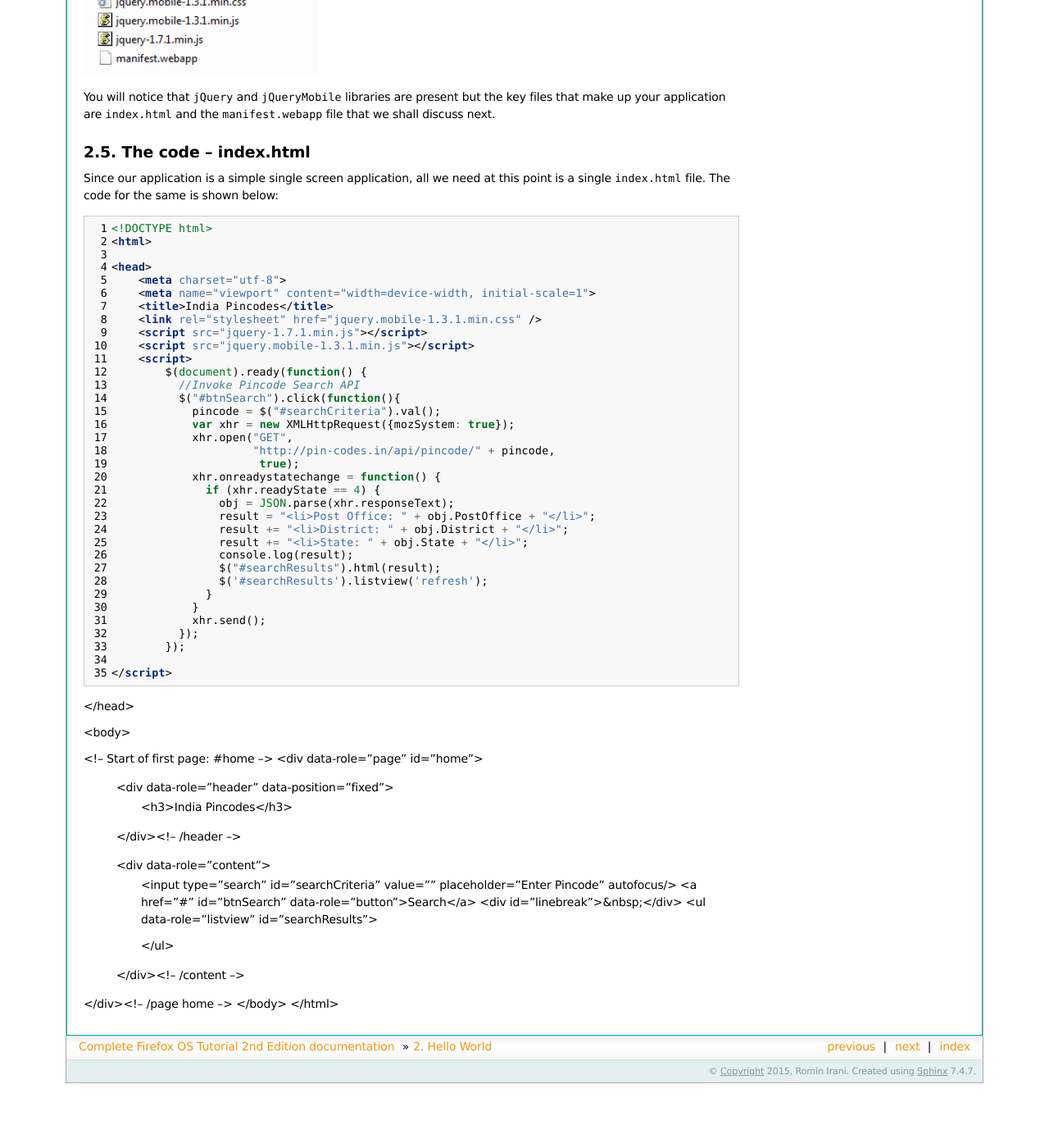
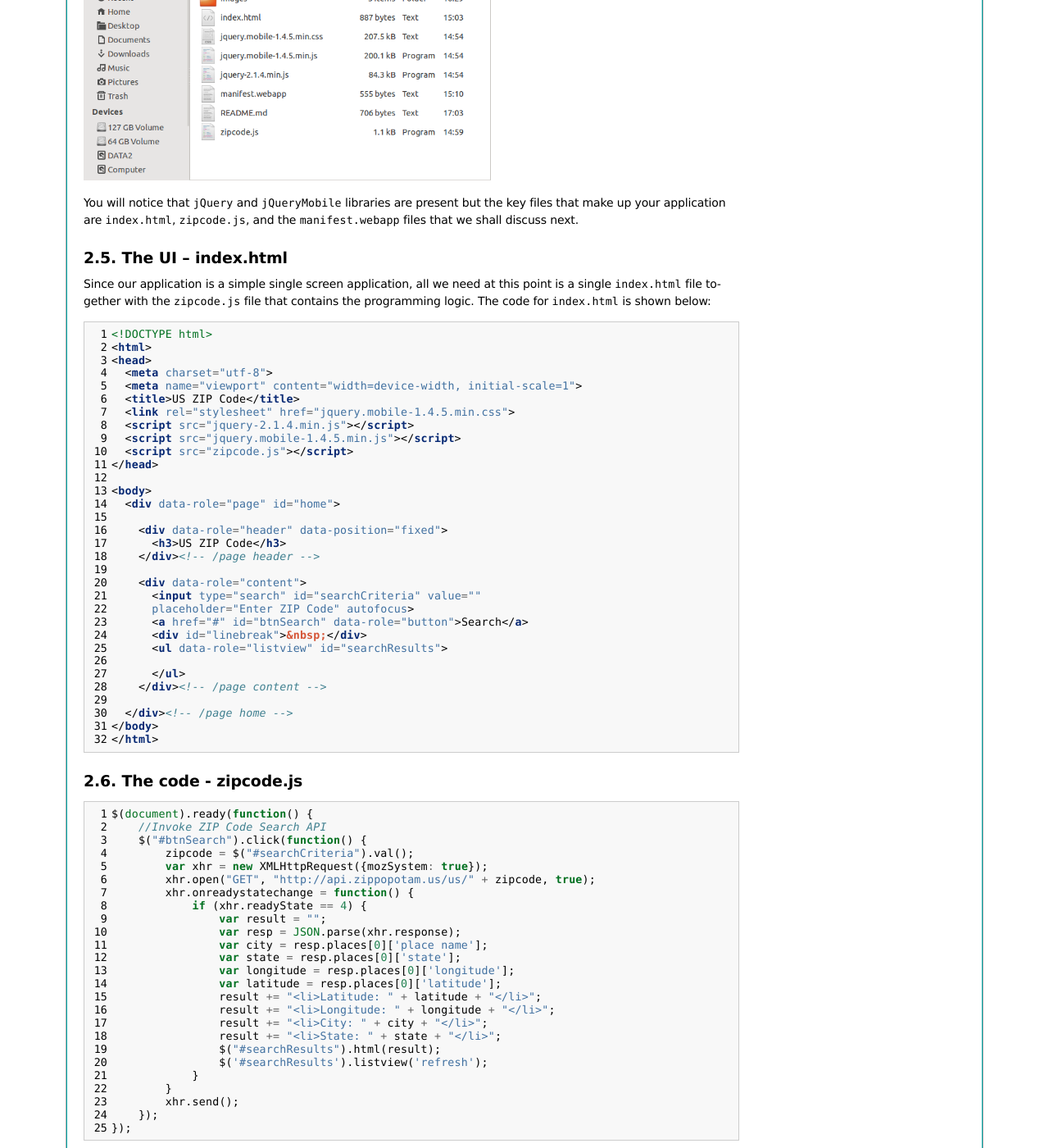
Before and after one commit to anicholakos/complete_fxos_tutorial, a Sphinx documentation site: the page built from source/episode02.rst, in a window 1280 px wide and 1400 px high, scrolled down 1958 px. Shown: the whole window at 82% size. Built offline with Sphinx 7.4.7, drawn with Linux system fonts in a browser that asks for light colours; formulas are drawn with MathJax 3; before the commit the page ends 3279 px from its top, so only the background shows below that; some of the changed text lies outside the part shown.

Commit message:
Updated Episode 2 for new API source and github repo.

```diff
--- /dev/null
+++ b/source/_static/episode02/index.html
@@ -0,0 +1,32 @@
+<!DOCTYPE html>
+<html>
+<head>
+  <meta charset="utf-8">
+  <meta name="viewport" content="width=device-width, initial-scale=1">
+  <title>US ZIP Code</title>
+  <link rel="stylesheet" href="jquery.mobile-1.4.5.min.css">
+  <script src="jquery-2.1.4.min.js"></script>
+  <script src="jquery.mobile-1.4.5.min.js"></script>
+  <script src="zipcode.js"></script>
+</head>
+
+<body>
+  <div data-role="page" id="home">
+
+    <div data-role="header" data-position="fixed">
+      <h3>US ZIP Code</h3>
+    </div><!-- /page header -->
+
+    <div data-role="content">
+      <input type="search" id="searchCriteria" value=""
+      placeholder="Enter ZIP Code" autofocus>
+      <a href="#" id="btnSearch" data-role="button">Search</a>
+      <div id="linebreak">&nbsp;</div>
+      <ul data-role="listview" id="searchResults">
+
+      </ul>
+    </div><!-- /page content -->
+
+  </div><!-- /page home -->
+</body>
+</html>
--- /dev/null
+++ b/source/_static/episode02/zipcode.js
@@ -0,0 +1,25 @@
+$(document).ready(function() {
+    //Invoke ZIP Code Search API
+    $("#btnSearch").click(function() {
+        zipcode = $("#searchCriteria").val();
+        var xhr = new XMLHttpRequest({mozSystem: true});
+        xhr.open("GET", "http://api.zippopotam.us/us/" + zipcode, true);
+        xhr.onreadystatechange = function() {
+            if (xhr.readyState == 4) {
+                var result = "";
+                var resp = JSON.parse(xhr.response);
+                var city = resp.places[0]['place name'];
+                var state = resp.places[0]['state'];
+                var longitude = resp.places[0]['longitude'];
+                var latitude = resp.places[0]['latitude'];
+                result += "<li>Latitude: " + latitude + "</li>";
+                result += "<li>Longitude: " + longitude + "</li>";
+                result += "<li>City: " + city + "</li>";
+                result += "<li>State: " + state + "</li>";
+                $("#searchResults").html(result);
+                $('#searchResults').listview('refresh');
+            }
+        }
+        xhr.send();
+    });
+});
--- a/source/episode02.rst
+++ b/source/episode02.rst
@@ -57,11 +59,11 @@ different Pincodes in India. Pincodes are similar to Zipcodes if you want an
 analogy. You enter a valid Pincode in the application and it will give you the
 details of that Pincode i.e. its State name, District Name, etc.
 
-The mobile application makes use of an external Web service called `India
-Pincodes <http://www.programmableweb.com/api/india-pincode>`__. This will also
-help demonstrate making Ajax calls over the network from your Firefox OS
-Mobile. Nothing special there but by taking a little more realistic example, it
-will help set off things on the right note.
+The mobile application makes use of an external Web service called `Zip Code
+Galore! <http://api.zippopotam.us>`__. This will also help demonstrate making
+Ajax calls over the network from your Firefox OS Mobile. Nothing special there
+but by taking a little more realistic example, it will help set off things on
+the right note.
 
 All right then, the first screen of the mobile app is shown below:
 
@@ -69,8 +71,8 @@ All right then, the first screen of the mobile app is shown below:
    :alt: App before entering pin code
    :height: 350px
 
-When we enter a valid pincode e.g. **110001**, the app makes a call to the
-Pincode service and retrieves/parses/displays the information as shown below:
+When we enter a valid pincode e.g. **20001**, the app makes a call to the
+ZIP code service and retrieves/parses/displays the information as shown below:
 
 .. image:: illustrations/episode02/app_in_action2.png
    :alt: App after submitting pin code
@@ -87,89 +89,39 @@ I suggest that you begin with a full download of the project source code. Since
 the project depends on libraries like jQuery and jQuery Mobile, it will save
 you the hassle of downloading the dependent libraries.
 
-Go ahead and download the code from:
-`https://github.com/rominirani/IndiaPincodesApp
-<https://github.com/rominirani/IndiaPincodesApp>`__
+Go ahead and download the code from: `https://github.com/jelkner/zipcodeapp
+<https://github.com/jelkner/zipcodeapp>`__
 
 Extract all the code in some folder. For e.g. on my machine, the code is
-present in e:\firefox-os-blog\episode2\IndiaPincodesApp but it could be any
-directory of your choice. You should see a folder structure inside of
-IndiaPincodesApp, that looks something like this:
+present in ``$HOME/Projects/zipcodeapp`` but it could be any directory of your
+choice. You should see a folder structure inside of ``zipcodeapp``, that looks
+like this:
 
 .. image:: illustrations/episode02/folder_structure.png
    :alt: App folder structure
-   :height: 150px
+   :height: 300px
 
 You will notice that ``jQuery`` and ``jQueryMobile`` libraries are present but
-the key files that make up your application are ``index.html`` and the
-``manifest.webapp`` file that we shall discuss next.
+the key files that make up your application are ``index.html``, ``zipcode.js``,
+and the ``manifest.webapp`` files that we shall discuss next.
 
 
-The code – index.html
+The UI  – index.html
+--------------------
+
+Since our application is a simple single screen application, all we need at
+this point is a single ``index.html`` file together with the ``zipcode.js``
+file that contains the programming logic. The code for ``index.html`` is shown
+below:
+
+.. literalinclude:: _static/episode02/index.html
+   :language: html
+   :linenos:
+
+
+The code - zipcode.js
 ---------------------
 
-Since our application is a simple single screen application, all we need at
-this point is a single ``index.html`` file. The code for the same is shown
-below:
-
-.. sourcecode:: guess
-    :linenos:
-
-    <!DOCTYPE html>
-    <html>
-
-    <head>
-        <meta charset="utf-8">
-        <meta name="viewport" content="width=device-width, initial-scale=1">
-        <title>India Pincodes</title>
-        <link rel="stylesheet" href="jquery.mobile-1.3.1.min.css" />
-        <script src="jquery-1.7.1.min.js"></script>
-        <script src="jquery.mobile-1.3.1.min.js"></script>
-        <script>
-            $(document).ready(function() {
-              //Invoke Pincode Search API
-              $("#btnSearch").click(function(){
-                pincode = $("#searchCriteria").val();
-                var xhr = new XMLHttpRequest({mozSystem: true});
-                xhr.open("GET",
-                         "http://pin-codes.in/api/pincode/" + pincode,
-                          true);
-                xhr.onreadystatechange = function() {
-                  if (xhr.readyState == 4) {
-                    obj = JSON.parse(xhr.responseText);
-                    result = "<li>Post Office: " + obj.PostOffice + "</li>";
-                    result += "<li>District: " + obj.District + "</li>";
-                    result += "<li>State: " + obj.State + "</li>";
-                    console.log(result);
-                    $("#searchResults").html(result);
-                    $('#searchResults').listview('refresh');
-                  }
-                }
-                xhr.send();
-              });
-            });
-
-    </script>
-</head>
-
-<body>
-
-<!-- Start of first page: #home -->
-<div data-role="page" id="home">
-
-    <div data-role="header" data-position="fixed">
-        <h3>India Pincodes</h3>
-    </div><!-- /header -->
-
-    <div data-role="content">
-        <input type="search" id="searchCriteria" value="" placeholder="Enter Pincode" autofocus/>
-        <a href="#" id="btnSearch" data-role="button">Search</a>
-        <div id="linebreak">&nbsp;</div>
-        <ul data-role="listview" id="searchResults">
-
-        </ul>
-
-    </div><!-- /content -->
-</div><!-- /page home -->
-</body>
-</html>
+.. literalinclude:: _static/episode02/zipcode.js
+   :language: javascript
+   :linenos:
```
Also changed, not shown: other parts of source/episode02.rst (+2 -0 lines), source/illustrations/episode02/app_in_action1.png, source/illustrations/episode02/app_in_action2.png, source/illustrations/episode02/folder_structure.png, 1 other file.
